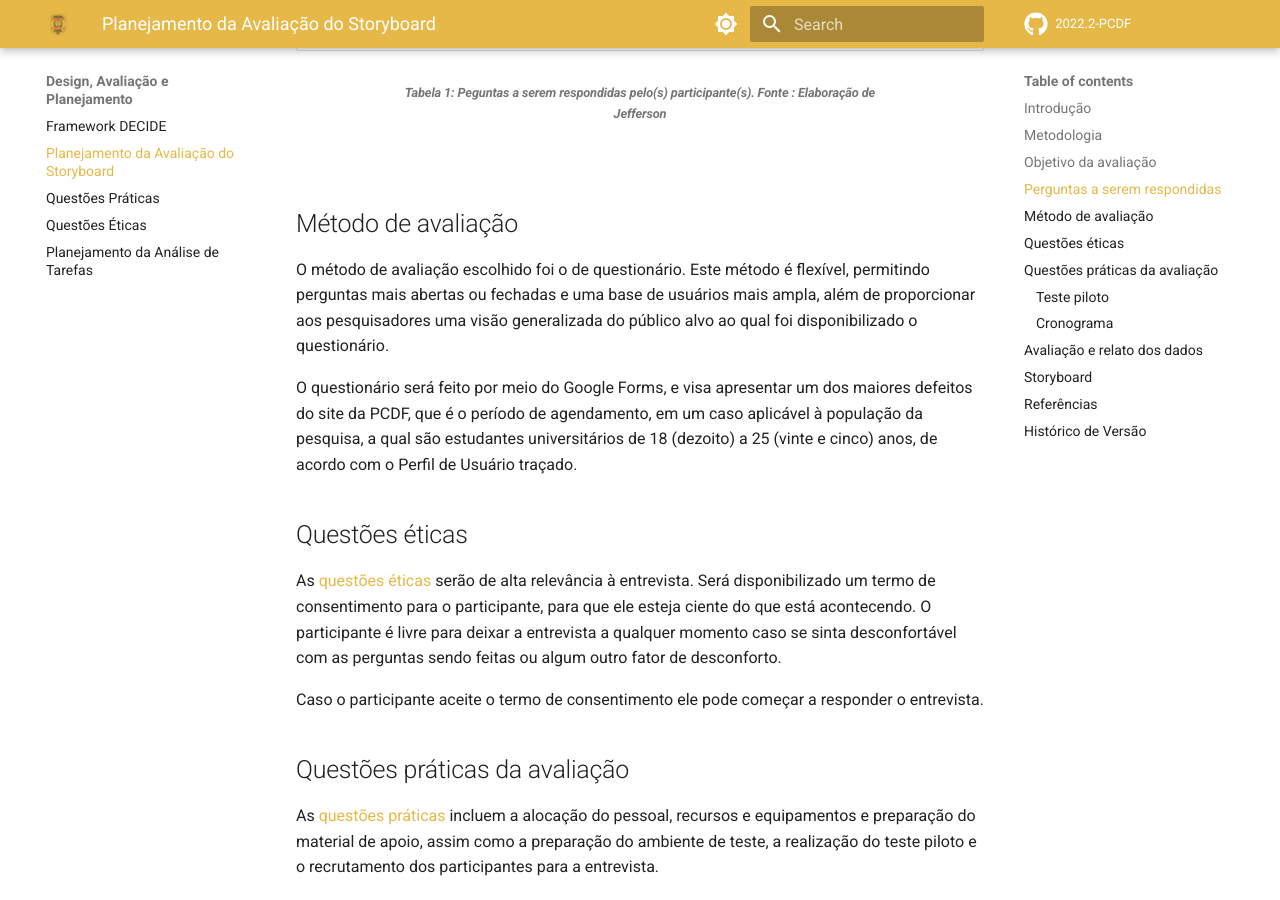
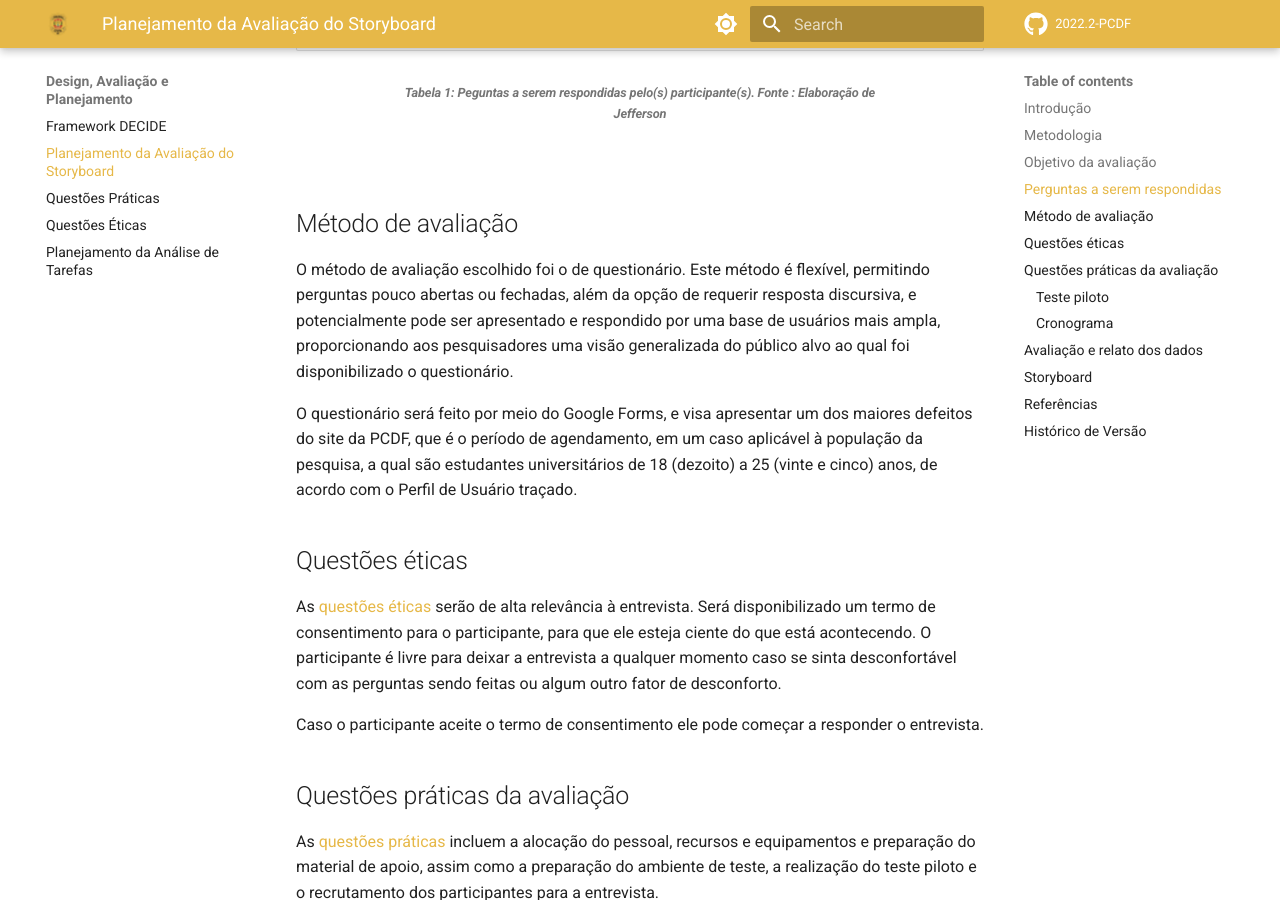
Before and after one commit to Interacao-Humano-Computador/2022.2-PCDF, an MkDocs documentation site: the page built from docs/design-avaliacao-desenvolvimento/planejamento-avaliacao-storyboard.md, in a window 1280 px wide and 900 px high, scrolled down 1688 px. Built offline with MkDocs 1.6.1 and Material for MkDocs 9.7.7, drawn with Linux system fonts in a browser that asks for light colours; comment, search, counter and statistics services are not loaded.

Commit message:
Update planejamento-avaliacao-storyboard.md

```diff
--- a/docs/design-avaliacao-desenvolvimento/planejamento-avaliacao-storyboard.md
+++ b/docs/design-avaliacao-desenvolvimento/planejamento-avaliacao-storyboard.md
@@ -54,7 +54,7 @@ Na tabela 1 podemos ver as perguntas elaboradas para que o(s) participante(s) re
 
 ## Método de avaliação
 
-O método de avaliação escolhido foi o de questionário. Este método é flexível, permitindo perguntas mais abertas ou fechadas e uma base de usuários mais ampla, além de proporcionar aos pesquisadores uma visão generalizada do público alvo ao qual foi disponibilizado o questionário.
+O método de avaliação escolhido foi o de questionário. Este método é flexível, permitindo perguntas pouco abertas ou fechadas, além da opção de requerir resposta discursiva, e potencialmente pode ser apresentado e respondido por uma base de usuários mais ampla, proporcionando aos pesquisadores uma visão generalizada do público alvo ao qual foi disponibilizado o questionário.
 
 O questionário será feito por meio do Google Forms, e visa apresentar um dos maiores defeitos do site da PCDF, que é o período de agendamento, em um caso aplicável à população da pesquisa, a qual são estudantes universitários de 18 (dezoito) a 25 (vinte e cinco) anos, de acordo com o Perfil de Usuário traçado.
 
```
